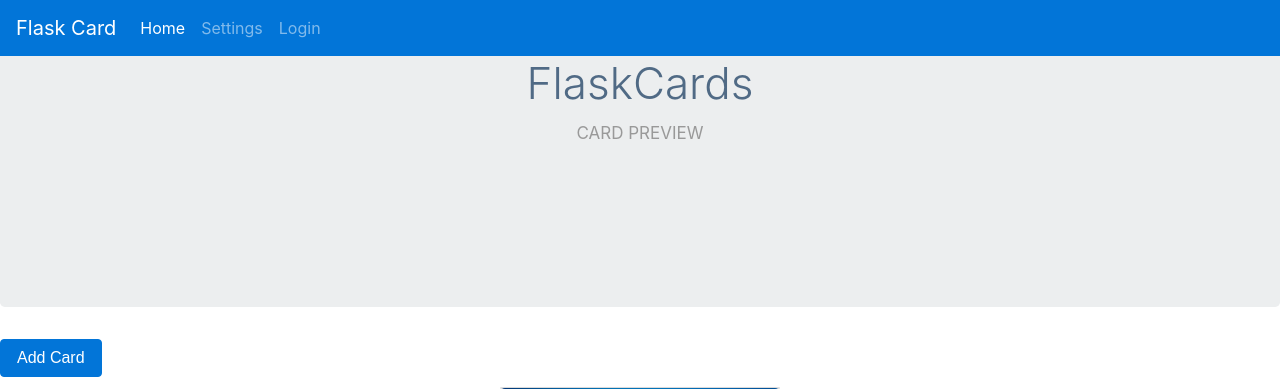
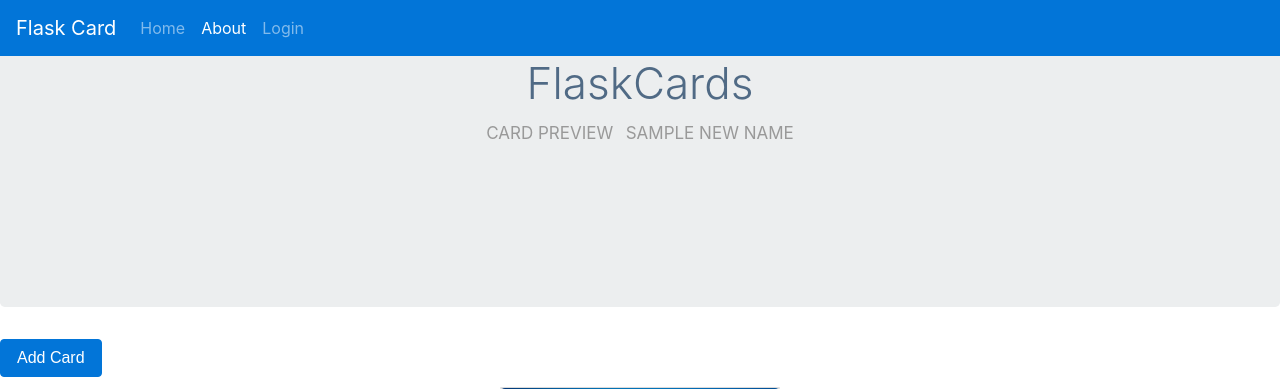
Before and after one commit to Scholars-Mate/Flask-Cards, a Flask app: template templates/cardPreview.html in a window 1280 px wide. Shown: the top 389 px of the page. Run offline with Flask 2, Linux system fonts and the light colour scheme; the template is opened without the code that fills it: most values are stand-ins (such as "Sample title", 1, 10 or a date in 2020); some libraries are stand-ins or nearby versions.

Commit message:
added setName

```diff
--- a/templates/cardPreview.html
+++ b/templates/cardPreview.html
@@ -20,7 +20,6 @@
             padding: 10px;
 
         }
-
     </style>
 
 </head>
@@ -37,11 +36,11 @@
 
    <div class="collapse navbar-collapse" id="navbarSupportedContent">
      <ul class="navbar-nav mr-auto">
+       <li class="nav-item">
+         <a class="nav-link" href="#">Home</a>
+       </li>
        <li class="nav-item active">
-          <a class="nav-link" href="#">Home <span class="sr-only">(current)</span></a>
-        </li>
-        <li class="nav-item">
-          <a class="nav-link" href="#">Settings</a>
+         <a class="nav-link" href="#">About <span class="sr-only">(current)</span></a>
        </li>
        <li class="nav-item">
          <a class="nav-link" href="#">Login</a>
@@ -57,6 +56,7 @@
             FlaskCards
             <br>
             <small>card preview</small>
+            <small>{{ newName }}</small>
         </h1>
     </div>
 <!-- End Title-->
@@ -165,7 +165,6 @@ document.getElementById('inc').value = ++i;
 var k = document.getElementById('inc').value / 2;
 var q = document.getElementById('inc').value % 2;
 
-
 $(document.getElementById('flashCard')).append(card);
 } </script>
 
@@ -203,7 +202,6 @@ $(document.getElementById('flashCard')).append(card);
     }
 </script>
 
-
 <!--end script-->
 
     </body>
```
Lines whose indentation alone changed are shown as unchanged.
